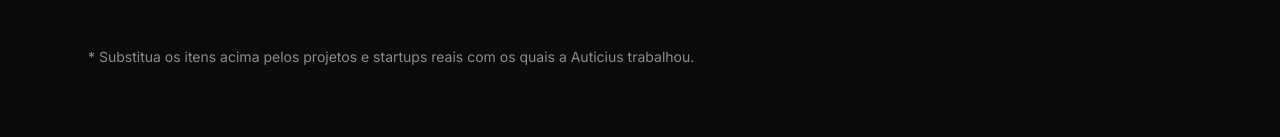
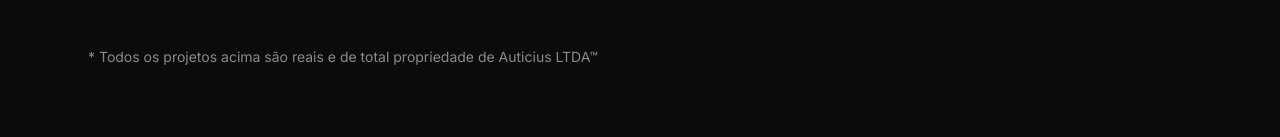
Before and after one commit to Afonsolinfo3/auticius-ltda, a Next.js app: page /projetos in a window 1280 px wide. Shown: the part 646-783 px from the top of the page. Built offline with nearby package versions, Linux system fonts and the light colour scheme.

Commit message:
Update page.tsx

```diff
--- a/app/projetos/page.tsx
+++ b/app/projetos/page.tsx
@@ -46,7 +46,7 @@ export default function Projetos() {
       </div>
 
       <p className="mt-6 text-sm text-muted">
-        * Substitua os itens acima pelos projetos e startups reais com os quais a Auticius trabalhou.
+        * Todos os projetos acima são reais e de total propriedade de Auticius LTDA™
       </p>
     </div>
   );
```
